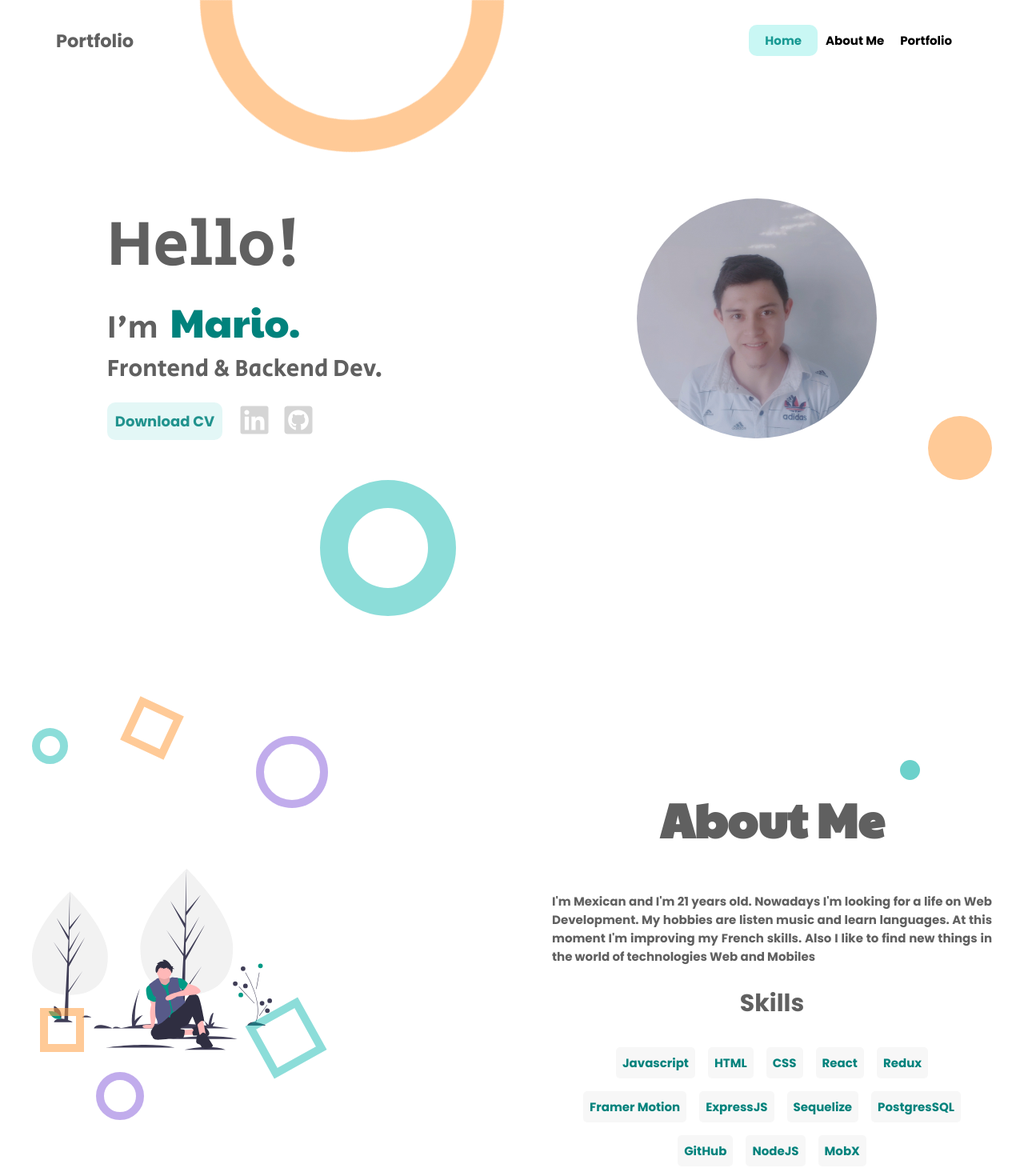
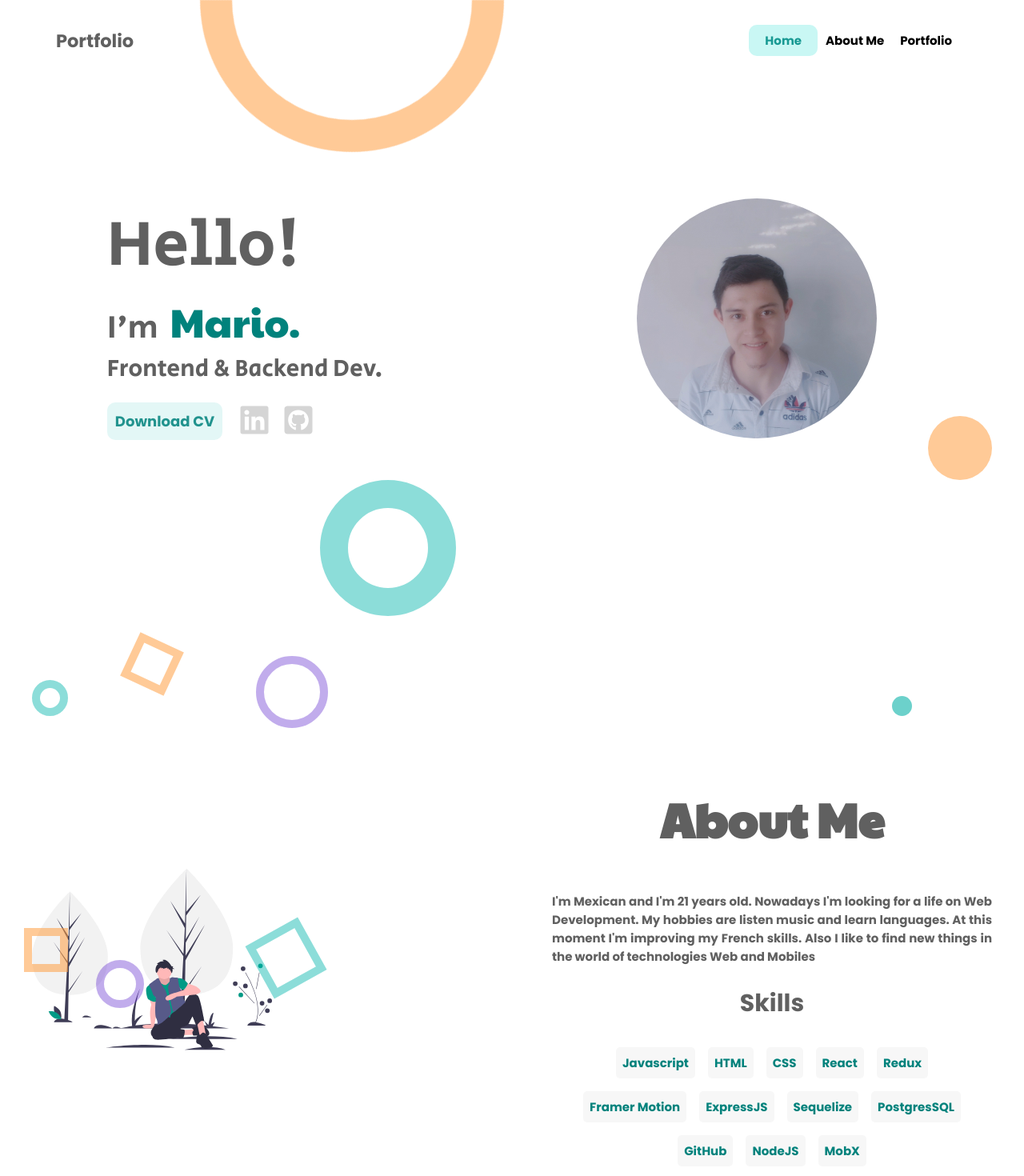
Before and after one commit to mariorocha2308/Myportfolio, a React (Create React App) app: page / in a window 1280 px wide. Shown: the top 1470 px of the page at 80% size. Built offline with nearby package versions, Linux system fonts and the light colour scheme.

Commit message:
new desing(about)

```diff
--- a/src/pages/styles/aboutPage.css
+++ b/src/pages/styles/aboutPage.css
@@ -68,8 +68,8 @@
     height: 25px;
     width: 25px;
     border-radius: 50%;
-    top: 950px;
-    right: 130px;
+    top: 870px;
+    right: 140px;
 }
 
 .figure1{
@@ -79,7 +79,7 @@
     height: 25px;
     width: 25px;
     border-radius: 50%;
-    top: 910px;
+    top: 850px;
 }
 
 .figure2{
@@ -89,7 +89,7 @@
     height: 40px;
     width: 40px;
     border-radius: 50%;
-    top: 1340px;
+    top: 1200px;
     left: 120px;
 }
 
@@ -100,7 +100,7 @@
     height: 40px;
     width: 40px;
     transform: rotate(25deg);
-    top: 880px;
+    top: 800px;
     left: 160px;
 }
 .figure4{
@@ -109,8 +109,8 @@
     border: 10px solid #ff9e438c;
     height: 35px;
     width: 35px;
-    top: 1260px;
-    left: 50px;
+    top: 1160px;
+    left: 30px;
 }
 .figure5{
     position: absolute;
@@ -119,7 +119,7 @@
     height: 70px;
     width: 70px;
     border-radius: 50%;
-    top: 920px;
+    top: 820px;
     left: 320px;
 }
 .figure6{
@@ -129,7 +129,7 @@
     height: 55px;
     width: 55px;
     transform: rotate(61deg);
-    top: 1260px;
+    top: 1160px;
     left: 320px;
 }
 
```
